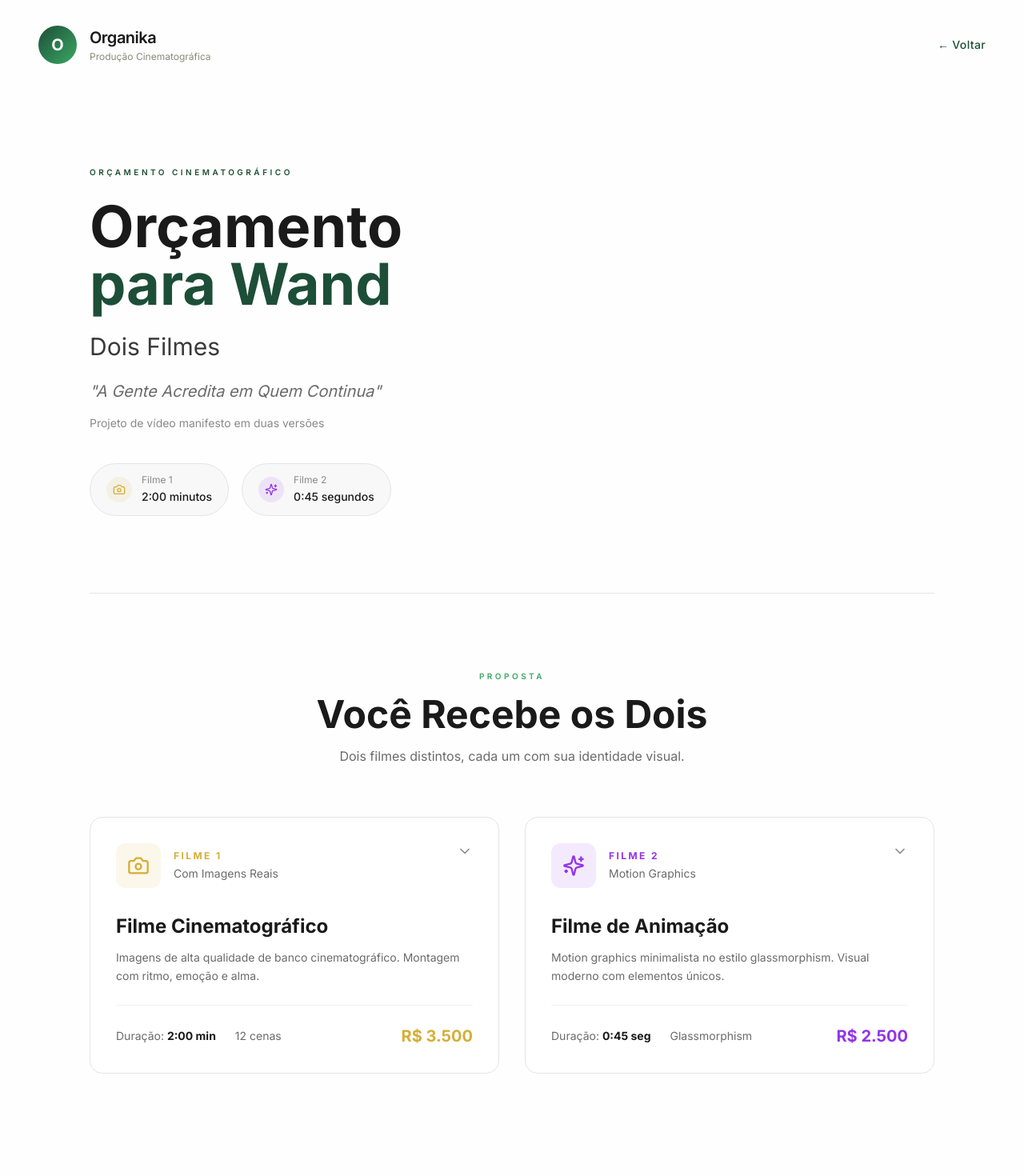
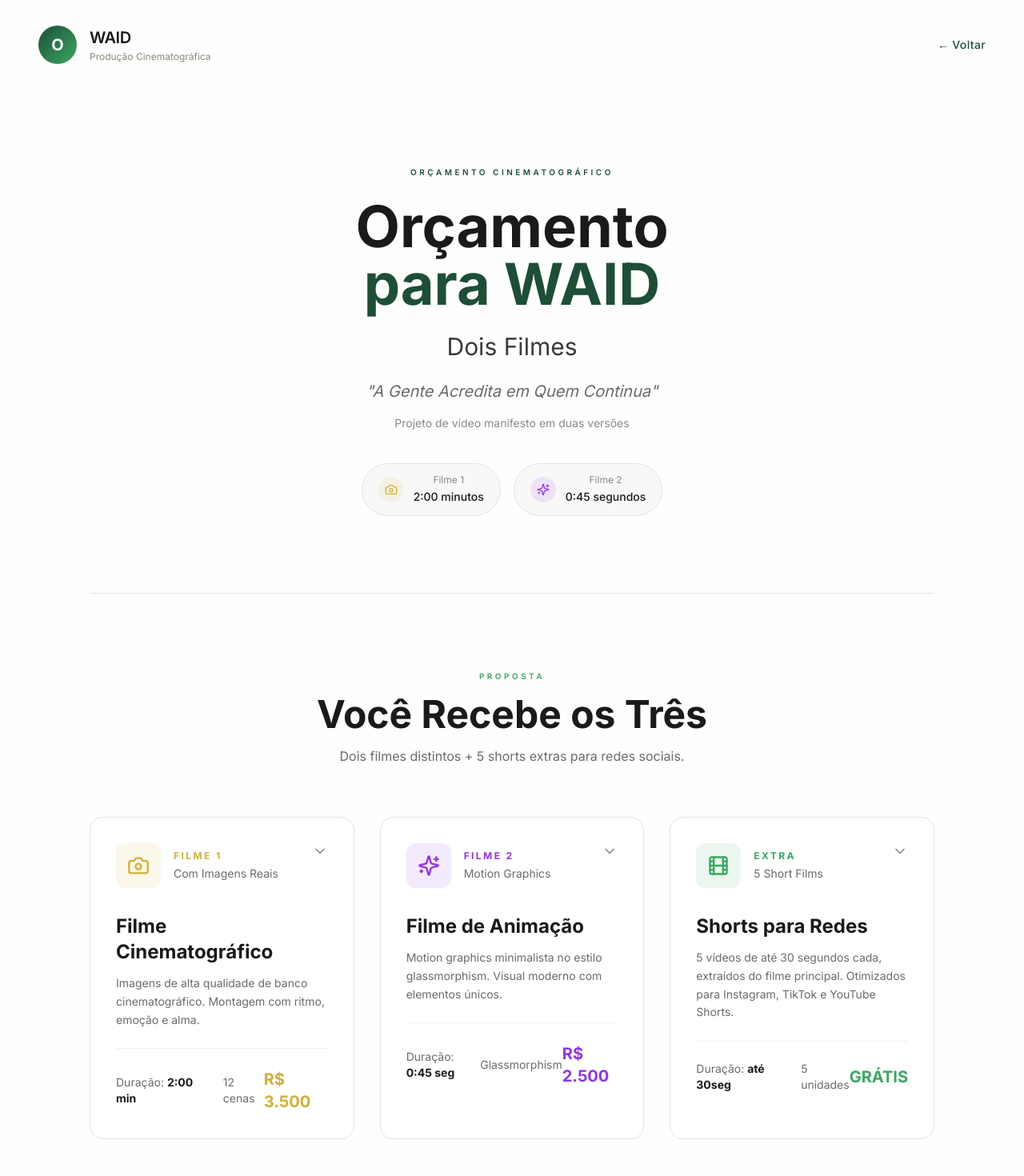
Before and after one commit to gnnss777/waid, a React (Vite) app in the folder waid/: page / in a window 1280 px wide. Shown: the top 1470 px of the page at 80% size. Built offline with nearby package versions, Linux system fonts and the light colour scheme.

Commit message:
Center title, add 3rd card for shorts extra (free), change name to WAID

```diff
--- a/waid/src/App.tsx
+++ b/waid/src/App.tsx
@@ -2,7 +2,7 @@ import { useState } from 'react';
 import { Play, Star, Clock, Camera, Sparkles, ChevronDown, Check, Film } from 'lucide-react';
 
 function App() {
-  const [expandedFilm, setExpandedFilm] = useState<'film1' | 'film2' | null>(null);
+  const [expandedFilm, setExpandedFilm] = useState<'film1' | 'film2' | 'film3' | null>(null);
 
   const scenes = [
     {
@@ -106,7 +106,7 @@ function App() {
             O
           </div>
           <div>
-            <span className="text-xl font-semibold tracking-tight">Organika</span>
+            <span className="text-xl font-semibold tracking-tight">WAID</span>
             <span className="block text-xs text-[#8A8A7A] mt-0.5">Produção Cinematográfica</span>
           </div>
         </div>
@@ -117,15 +117,13 @@ function App() {
 
       {/* Hero Section - Editorial */}
       <section className="px-6 md:px-12 py-16 md:py-24 max-w-6xl mx-auto">
-        <div className="grid lg:grid-cols-2 gap-16 items-center">
-          {/* Left - Text Content */}
-          <div>
+        <div className="text-center">
           <p className="text-[10px] tracking-[0.35em] uppercase text-[#1D4E38] mb-6 font-semibold">Orçamento Cinematográfico</p>
 
           <h1 className="text-5xl md:text-6xl lg:text-7xl font-bold leading-[1.05] mb-6">
             Orçamento
             <br />
-              <span className="text-[#1D4E38]">para Wand</span>
+            <span className="text-[#1D4E38]">para WAID</span>
           </h1>
 
           <p className="text-2xl md:text-3xl text-[#3A3A3A] mb-6 font-light">Dois Filmes</p>
@@ -138,8 +136,7 @@ function App() {
             Projeto de vídeo manifesto em duas versões
           </p>
 
-            {/* Film Info Pills */}
-            <div className="flex flex-col sm:flex-row gap-4">
+          <div className="flex flex-col sm:flex-row gap-4 justify-center">
             <div className="flex items-center gap-3 px-5 py-3 bg-[#F8F8F8] rounded-full border border-[#E5E5E5]">
               <div className="w-8 h-8 rounded-full bg-[#D4AF37]/10 flex items-center justify-center">
                 <Camera className="w-4 h-4 text-[#D4AF37]" />
@@ -160,7 +157,6 @@ function App() {
             </div>
           </div>
         </div>
-        </div>
       </section>
 
       {/* Divider */}
@@ -172,14 +168,14 @@ function App() {
       <section className="px-6 md:px-12 py-16 md:py-24 max-w-6xl mx-auto">
         <div className="text-center mb-16">
           <p className="text-[10px] tracking-[0.35em] uppercase text-[#3AA862] mb-4 font-semibold">Proposta</p>
-          <h2 className="text-4xl md:text-5xl font-bold text-[#1A1A1A] mb-4">Você Recebe os Dois</h2>
+          <h2 className="text-4xl md:text-5xl font-bold text-[#1A1A1A] mb-4">Você Recebe os Três</h2>
           <p className="text-base text-[#6B6B6B] max-w-2xl mx-auto">
-            Dois filmes distintos, cada um com sua identidade visual.
+            Dois filmes distintos + 5 shorts extras para redes sociais.
           </p>
         </div>
 
         {/* Film Cards - Clean & Elegant */}
-        <div className="grid md:grid-cols-2 gap-8">
+        <div className="grid md:grid-cols-3 gap-8">
           {/* Film 1 */}
           <div
             className="bg-white rounded-2xl p-8 border border-[#E5E5E5] hover:border-[#D4AF37]/50 hover:shadow-lg transition-all duration-300 cursor-pointer"
@@ -241,6 +237,38 @@ function App() {
                 <span>Glassmorphism</span>
               </div>
               <div className="text-xl font-bold text-[#9333EA]">R$ 2.500</div>
+            </div>
+          </div>
+
+          {/* Short Films - Extra */}
+          <div
+            className="bg-white rounded-2xl p-8 border border-[#E5E5E5] hover:border-[#3AA862]/50 hover:shadow-lg transition-all duration-300 cursor-pointer"
+            onClick={() => setExpandedFilm(expandedFilm === 'film3' ? null : 'film3')}
+          >
+            <div className="flex items-start justify-between mb-8">
+              <div className="flex items-center gap-4">
+                <div className="w-14 h-14 bg-[#3AA862]/10 rounded-xl flex items-center justify-center">
+                  <Film className="w-7 h-7 text-[#3AA862]" />
+                </div>
+                <div>
+                  <span className="text-xs tracking-[0.2em] uppercase text-[#3AA862] font-bold block">EXTRA</span>
+                  <span className="text-sm text-[#6B6B6B] mt-1 block">5 Short Films</span>
+                </div>
+              </div>
+              <ChevronDown className={`w-5 h-5 text-[#8A8A8A] transition-transform ${expandedFilm === 'film3' ? 'rotate-180' : ''}`} />
+            </div>
+
+            <h3 className="text-2xl font-bold mb-3 text-[#1A1A1A]">Shorts para Redes</h3>
+            <p className="text-sm text-[#6B6B6B] leading-relaxed mb-6">
+              5 vídeos de até 30 segundos cada, extraídos do filme principal. Otimizados para Instagram, TikTok e YouTube Shorts.
+            </p>
+
+            <div className="flex items-center justify-between pt-6 border-t border-[#F0F0F0]">
+              <div className="flex items-center gap-6 text-sm text-[#6B6B6B]">
+                <span>Duração: <strong className="text-[#1A1A1A]">até 30seg</strong></span>
+                <span>5 unidades</span>
+              </div>
+              <div className="text-xl font-bold text-[#3AA862]">GRÁTIS</div>
             </div>
           </div>
         </div>
@@ -526,9 +554,9 @@ function App() {
             <div className="w-10 h-10 rounded-full bg-gradient-to-br from-[#1D4E38] to-[#3AA862] flex items-center justify-center font-bold text-white">
               O
             </div>
-            <span className="font-semibold text-[#1A1A1A]">Organika</span>
+            <span className="font-semibold text-[#1A1A1A]">WAID</span>
           </div>
-          <p className="text-[#6B6B6B] mb-4">Orçamento para Wand</p>
+          <p className="text-[#6B6B6B] mb-4">Orçamento para WAID</p>
           <p className="text-lg text-[#1A1A1A] mb-8 font-light italic">
             "A Gente Acredita em Quem Continua"
           </p>
```
Lines whose indentation alone changed are shown as unchanged.
